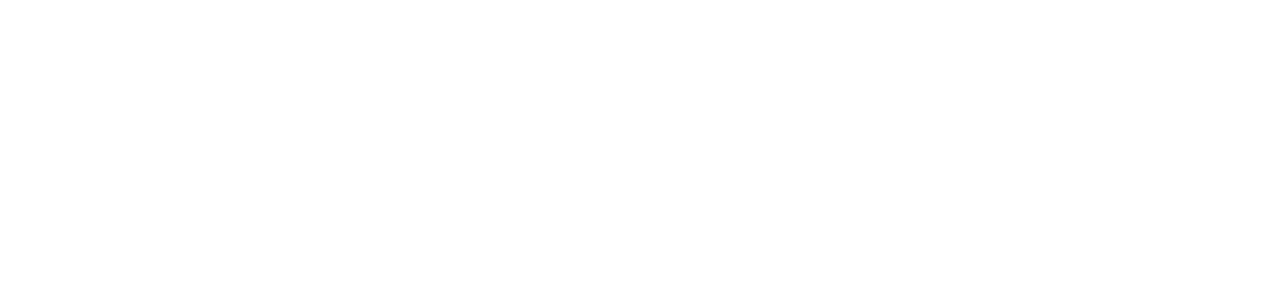
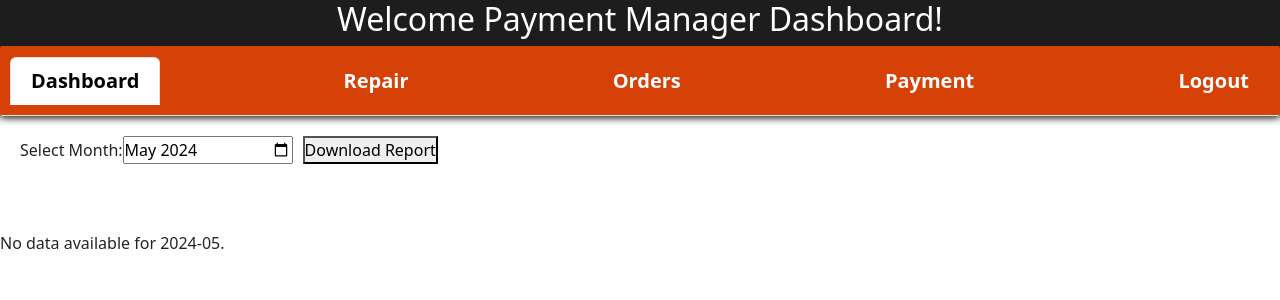
Before and after one commit to SKSpraveen/ITP-Project, a React (Create React App) app in the folder frontend/: page /PaymentManagerDashboard in a window 1280 px wide. Before the commit this address had no page. Shown: the top 300 px of the page. Built offline with nearby package versions, Linux system fonts and the light colour scheme.

Commit message:
admin dashbord done,css done

```diff
--- a/frontend/src/Components/Samidi/OMComponents/OM_Dashboard_Header.js
+++ b/frontend/src/Components/Samidi/OMComponents/OM_Dashboard_Header.js
@@ -17,7 +17,7 @@
                   &emsp;&emsp; <button className="nav-link" onClick={()=> navigate('/omdashboard')} id="nav-home-tab" data-bs-toggle="tab" data-bs-target="#nav-home" type="button" role="tab" aria-controls="nav-home" aria-selected="true"><i class="fa fa-home" aria-hidden="true"></i>&emsp;Dashboard</button>
                   <button className="nav-link"  onClick={()=> navigate('/viewTable')} id="nav-profile-tab" data-bs-toggle="tab" data-bs-target="#nav-profile" type="button" role="tab" aria-controls="nav-profile" aria-selected="false"><i class="fa fa-cog" aria-hidden="true"></i>&emsp;Repair</button>
                   <button className="nav-link" onClick={()=> navigate('')} id="nav-contact-tab" data-bs-toggle="tab" data-bs-target="#nav-contact" type="button" role="tab" aria-controls="nav-contact" aria-selected="false"><i class="fa fa-shopping-cart" aria-hidden="true"></i>&emsp;Orders</button>
-                  <button className="nav-link" onClick={()=> navigate('')} id="nav-contact-tab" data-bs-toggle="tab" data-bs-target="#nav-contact" type="button" role="tab" aria-controls="nav-contact" aria-selected="false"><i class="fa fa-book" aria-hidden="true"></i>&emsp;payment</button>
+                  <button className="nav-link" onClick={()=> navigate('/PaymentManagerDashboard')} id="nav-contact-tab" data-bs-toggle="tab" data-bs-target="#nav-contact" type="button" role="tab" aria-controls="nav-contact" aria-selected="false"><i class="fa fa-book" aria-hidden="true"></i>&emsp;payment</button>
                   &emsp;<button className="nav-link" onClick={()=> navigate('')} id="nav-contact-tab" data-bs-toggle="tab" data-bs-target="#nav-contact" type="button" role="tab" aria-controls="nav-contact" aria-selected="false"><i class="fa fa-sign-out" aria-hidden="true"></i> Logout</button>
               </div>
           </nav>
--- /dev/null
+++ b/frontend/src/Components/Samidi/OMComponents/PaymentManagerDashboard.js
@@ -0,0 +1,118 @@
+import React, { useState, useEffect } from 'react';
+import { useNavigate } from "react-router-dom";
+import "../../../Pages/Samidi/OrderManager.css";
+
+function OM_Dashboard_Header() {
+    const navigate = useNavigate();
+    return (
+        <div className="header">
+            <h2>Welcome Payment Manager Dashboard!</h2>
+            <nav>
+                <div className="nav nav-tabs" id="nav-tab" role="tablist">
+                    <button className="nav-link active" onClick={() => navigate('/omdashboard')} id="nav-home-tab" aria-selected="true">Dashboard</button>
+                    <button className="nav-link" onClick={() => navigate('/viewTable')} id="nav-profile-tab" aria-selected="false">Repair</button>
+                    <button className="nav-link" onClick={() => navigate('/orders')} id="nav-orders-tab" aria-selected="false">Orders</button>
+                    <button className="nav-link" onClick={() => navigate('/payment')} id="nav-payment-tab" aria-selected="false">Payment</button>
+                    <button className="nav-link" onClick={() => navigate('/logout')} id="nav-logout-tab" aria-selected="false">Logout</button>
+                </div>
+            </nav>
+        </div>
+    );
+}
+
+function PaymentManagerDashboard() {
+    const [totals, setTotals] = useState({ cardTotal: 40000, directTotal: 35000, bankTotal: 12000 });
+    const [selectedMonth, setSelectedMonth] = useState(new Date().toISOString().slice(0, 7));
+    const [finalTotal, setFinalTotal] = useState(0);
+
+    useEffect(() => {
+        if (selectedMonth === "2024-04") {
+            fetchTotals();
+        } else {
+            setTotals({ cardTotal: 0, directTotal: 0, bankTotal: 0 }); // Correctly reset totals to zero
+        }
+    }, [selectedMonth]);
+
+    useEffect(() => {
+        // This will ensure finalTotal is calculated correctly after totals are updated
+        setFinalTotal(totals.cardTotal + totals.directTotal + totals.bankTotal);
+    }, [totals]);
+
+    const fetchTotals = async () => {
+        try {
+            const response = await fetch(`/api/payments/total?month=${selectedMonth}`);
+            const data = await response.json();
+            setTotals({
+                cardTotal: data.cardTotal || 40000,
+                directTotal: data.directTotal || 35000,
+                bankTotal: data.bankTotal || 12000
+            });
+        } catch (error) {
+            console.error('Error fetching totals:', error);
+            setTotals({ cardTotal: 40000, directTotal: 35000, bankTotal: 12000 }); // Reset totals on error
+        }
+    };
+
+    const handleDownloadReport = () => {
+        const csvContent = `Payment Type,Total Amount\nCard Payments,${totals.cardTotal}\nDirect Payments,${totals.directTotal}\nBank Transfers,${totals.bankTotal}\nFinal Total,${finalTotal}`;
+        const blob = new Blob([csvContent], { type: 'text/csv;charset=utf-8;' });
+        const url = URL.createObjectURL(blob);
+        const link = document.createElement('a');
+        link.href = url;
+        link.setAttribute('download', `Payment_Report_${selectedMonth}.csv`);
+        document.body.appendChild(link);
+        link.click();
+        link.parentNode.removeChild(link);
+    };
+
+    return (
+        <div>
+            <OM_Dashboard_Header />
+            <div style={{ margin: "20px" }}>
+                <label htmlFor="monthSelect">Select Month: </label>
+                <input
+                    id="monthSelect"
+                    type="month"
+                    value={selectedMonth}
+                    onChange={e => setSelectedMonth(e.target.value)}
+                />
+                <button onClick={handleDownloadReport} style={{ marginLeft: "10px" }}>Download Report</button>
+            </div>
+            <h2>Total Amounts for {selectedMonth}</h2>
+            {selectedMonth === "2024-04" ? (
+                <div style={{ display: 'flex', justifyContent: 'center' }}>
+                    <table style={{ width: '60%', borderCollapse: 'collapse', marginTop: '20px' }}>
+                        <thead>
+                            <tr>
+                                <th style={{ border: '1px solid #dddddd', padding: '8px', backgroundColor: '#f2f2f2', textAlign: 'left' }}>Payment Type</th>
+                                <th style={{ border: '1px solid #dddddd', padding: '8px', backgroundColor: '#f2f2f2', textAlign: 'left' }}>Total Amount</th>
+                            </tr>
+                        </thead>
+                        <tbody>
+                            <tr>
+                                <td style={{ border: '1px solid #dddddd', padding: '8px', textAlign: 'left' }}>Card Payments</td>
+                                <td style={{ border: '1px solid #dddddd', padding: '8px', textAlign: 'left' }}>{totals.cardTotal}</td>
+                            </tr>
+                            <tr>
+                                <td style={{ border: '1px solid #dddddd', padding: '8px', backgroundColor: '#f2f2f2', textAlign: 'left' }}>Direct Payments</td>
+                                <td style={{ border: '1px solid #dddddd', padding: '8px', backgroundColor: '#f2f2f2', textAlign: 'left' }}>{totals.directTotal}</td>
+                            </tr>
+                            <tr>
+                                <td style={{ border: '1px solid #dddddd', padding: '8px', textAlign: 'left' }}>Bank Transfers</td>
+                                <td style={{ border: '1px solid #dddddd', padding: '8px', textAlign: 'left' }}>{totals.bankTotal}</td>
+                            </tr>
+                            <tr>
+                                <td style={{ border: '1px solid #dddddd', padding: '8px', backgroundColor: '#f2f2f2', textAlign: 'left' }}>Final Total</td>
+                                <td style={{ border: '1px solid #dddddd', padding: '8px', backgroundColor: '#f2f2f2', textAlign: 'left' }}>{finalTotal}</td>
+                            </tr>
+                        </tbody>
+                    </table>
+                </div>
+            ) : (
+                <p>No data available for {selectedMonth}.</p>
+            )}
+        </div>
+    );
+}
+
+export default PaymentManagerDashboard;
--- a/frontend/src/index.js
+++ b/frontend/src/index.js
@@ -24,6 +24,7 @@
 import DirectPageForm from './Pages/Anjana/DirectPageForm';
 import BankPageForm from './Pages/Anjana/BankPageForm';
 import Payments from './Pages/Anjana/Payments';
+import PaymentManagerDashboard from './Components/Samidi/OMComponents/PaymentManagerDashboard.js';
 
 
 import Repair from './Pages/Samidi/Repair';
@@ -117,6 +118,7 @@
       <Route path="/NumberPageForm" element={<NumberPageForm />} />
       <Route path="/DirectPageForm" element={<DirectPageForm />} />
       <Route path="/BankPageForm" element={<BankPageForm/>} />
+      <Route path="/PaymentManagerDashboard" element={<PaymentManagerDashboard/>}/>
 
 
       </Routes>
```
Also changed, not shown: frontend/src/Pages/Anjana/Payments.js (+9 -4 lines).
